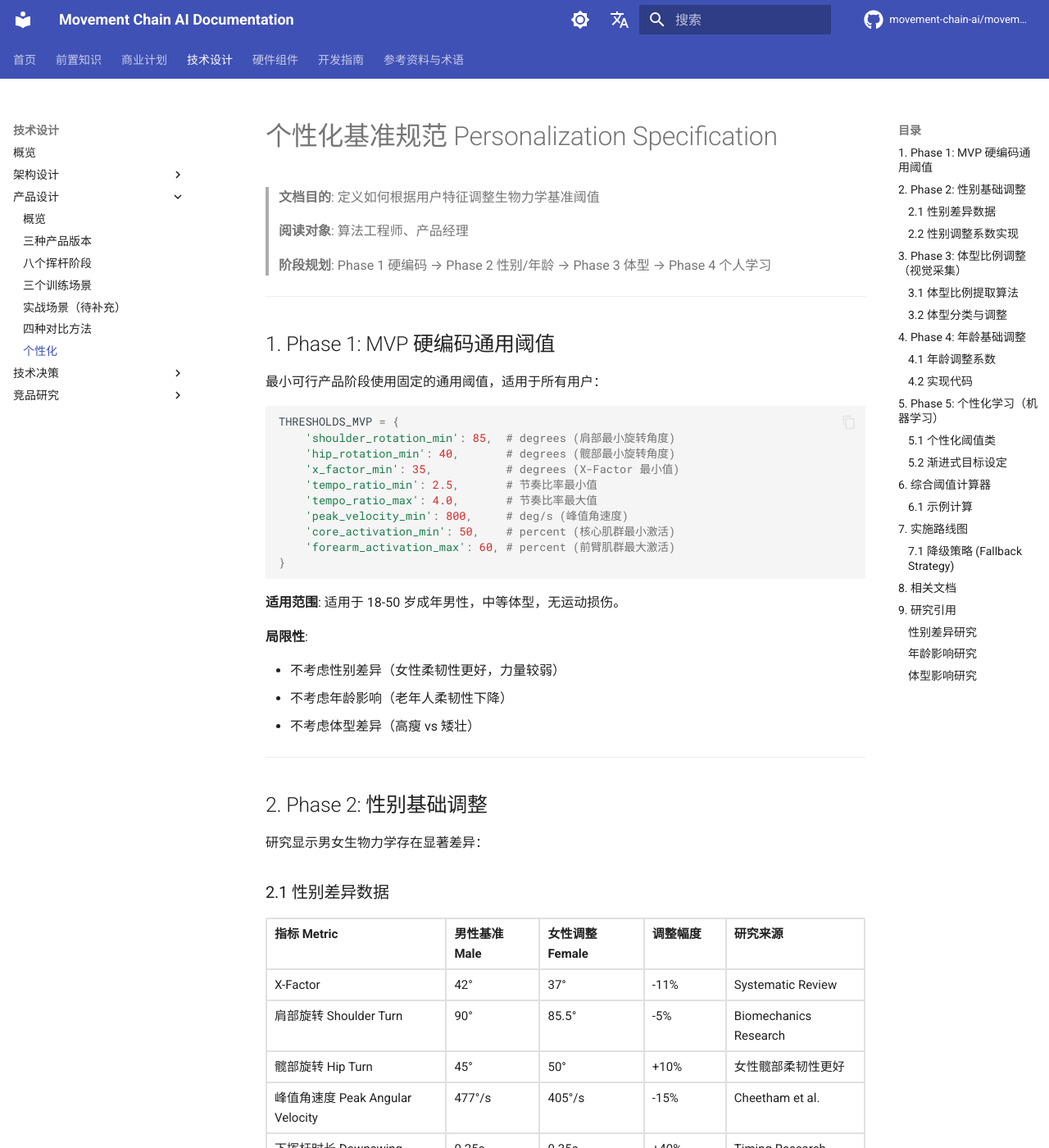
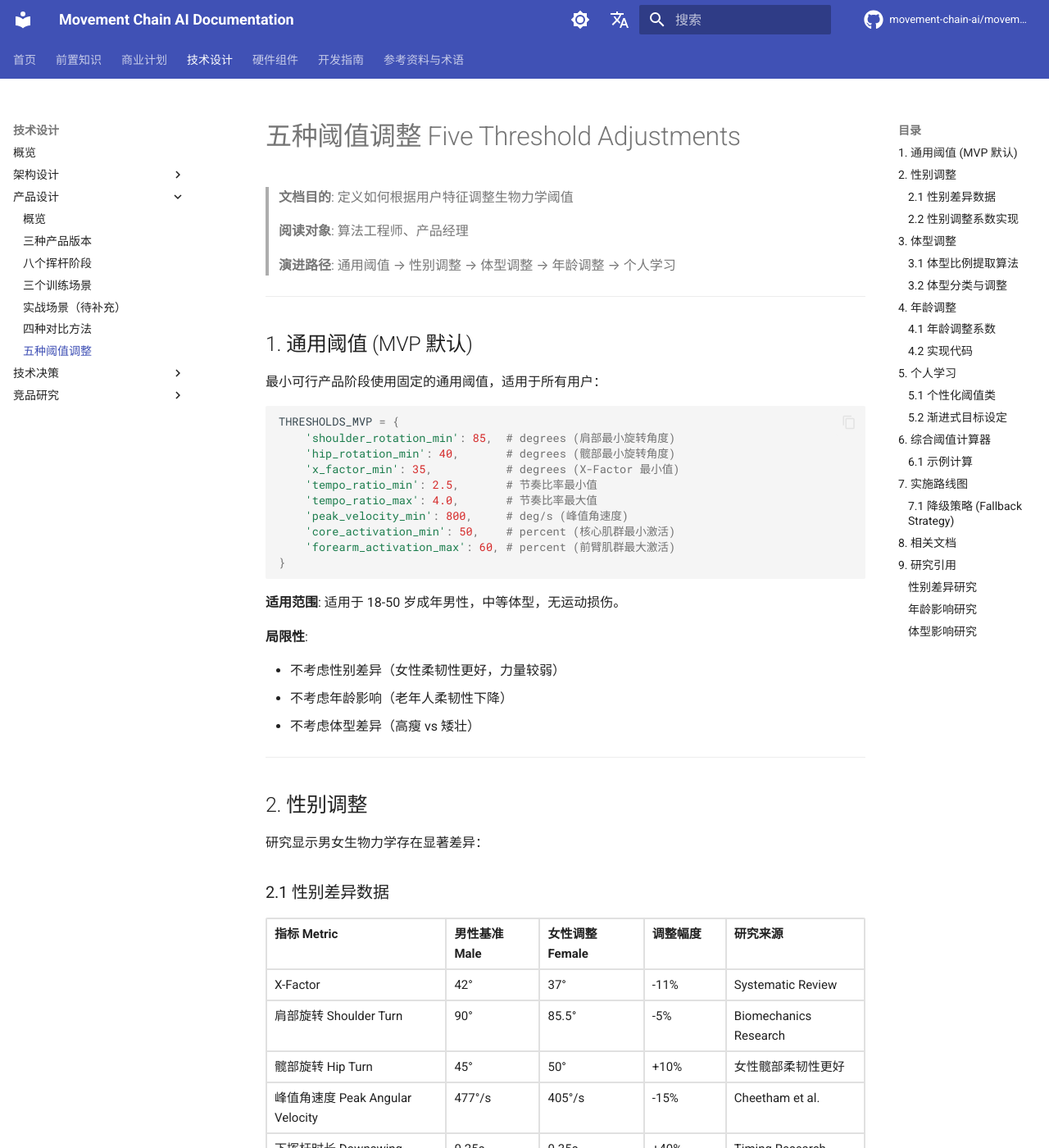
Before and after one commit to movement-chain-ai/movement-chain-docs, an MkDocs documentation site: the page built from docs/zh/design/specs/five-threshold-adjustments.md, in a window 1280 px wide and 1400 px high. Shown: the whole window at 82% size. Built offline with MkDocs 1.6.1 and Material for MkDocs 9.7.7, drawn with Linux system fonts in a browser that asks for light colours; comment, search, counter and statistics services are not loaded; the version menu is left out; some of the changed text lies outside the part shown.

Commit message:
docs: 重命名 personalization.md 为 five-threshold-adjustments.md
- 文件名: personalization.md → five-threshold-adjustments.md
- 标题: 个性化基准规范 → 五种阈值调整
- 移除所有 Phase 引用，使用 MVP/Post-MVP 替代
- 更新所有交叉引用

🤖 Generated with [Claude Code](https://claude.com/claude-code)

Co-Authored-By: Claude Opus 4.5 <noreply@anthropic.com>

```diff
--- a/docs/zh/design/specs/personalization.md
+++ b/docs/zh/design/specs/five-threshold-adjustments.md
@@ -1,14 +1,14 @@
-# 个性化基准规范 Personalization Specification
+# 五种阈值调整 Five Threshold Adjustments
 
-> **文档目的**: 定义如何根据用户特征调整生物力学基准阈值
+> **文档目的**: 定义如何根据用户特征调整生物力学阈值
 >
 > **阅读对象**: 算法工程师、产品经理
 >
-> **阶段规划**: Phase 1 硬编码 → Phase 2 性别/年龄 → Phase 3 体型 → Phase 4 个人学习
+> **演进路径**: 通用阈值 → 性别调整 → 体型调整 → 年龄调整 → 个人学习
 
 ---
 
-## 1. Phase 1: MVP 硬编码通用阈值
+## 1. 通用阈值 (MVP 默认)
 
 最小可行产品阶段使用固定的通用阈值，适用于所有用户：
 
@@ -35,7 +35,7 @@ THRESHOLDS_MVP = {
 
 ---
 
-## 2. Phase 2: 性别基础调整
+## 2. 性别调整
 
 研究显示男女生物力学存在显著差异：
 
@@ -73,7 +73,7 @@ GENDER_ADJUSTMENTS = {
 
 ---
 
-## 3. Phase 3: 体型比例调整（视觉采集）
+## 3. 体型调整
 
 利用 Vision (MediaPipe) 从站姿中提取体型比例，用于调整阈值。
 
@@ -135,7 +135,7 @@ BODY_TYPE_ADJUSTMENTS = {
 
 ---
 
-## 4. Phase 4: 年龄基础调整
+## 4. 年龄调整
 
 随着年龄增长，柔韧性和爆发力会下降：
 
@@ -167,7 +167,7 @@ def get_age_adjustment(age: int) -> dict:
 
 ---
 
-## 5. Phase 5: 个性化学习（机器学习）
+## 5. 个人学习
 
 在收集足够用户数据后，学习用户的个人基线和改进轨迹。
 
@@ -275,13 +275,13 @@ peak_velocity_min = 800 * 0.85 * 1.05 * 0.85 = 606 deg/s
 
 ## 7. 实施路线图
 
-| 阶段 Phase | 内容 Content | 数据要求 Data Requirement | 时间线 Timeline |
-|-----------|-------------|-------------------------|----------------|
+| 层级 | 内容 | 数据要求 | 实施时机 |
+|-----|------|---------|---------|
 | 1 | 通用硬编码阈值 | 无 | MVP |
-| 2 | 性别选择 | 用户输入 | Phase 2 |
-| 3 | 体型比例采集 | 摄像头校准姿态 | Phase 2-3 |
-| 4 | 年龄基础调整 | 用户输入 | Phase 2 |
-| 5 | 个性化学习 | 10+ 次有效挥杆 | Phase 3+ |
+| 2 | 性别调整 | 用户输入 | Post-MVP |
+| 3 | 体型调整 | 摄像头校准姿态 | Post-MVP |
+| 4 | 年龄调整 | 用户输入 | Post-MVP |
+| 5 | 个人学习 | 10+ 次有效挥杆 | Post-MVP |
 
 ### 7.1 降级策略 (Fallback Strategy)
 
@@ -313,7 +313,7 @@ def get_thresholds(user_profile):
 - [ML 基础入门](../../prerequisites/ml-basics.md) - 机器学习基础概念
 - [移动开发](../../development/mobile/development.md) - Swift iOS 开发与测试指南
 
-**待创建文档**（Phase 2 后补充）:
+**待创建文档**（Post-MVP 补充）:
 
 - `biomechanics-benchmarks.md` - 详细的生物力学基准数据库
 - `sensor-data-processing.md` - 传感器数据到生物力学指标的映射
--- a/mkdocs.yml
+++ b/mkdocs.yml
@@ -163,7 +163,7 @@ nav:
           - 三个训练场景: design/specs/three-training-scenarios.md
           - 实战场景（待补充）: design/specs/real-play-scenarios.md
           - 四种对比方法: design/specs/four-comparison-methods.md
-          - 个性化: design/specs/personalization.md
+          - 五种阈值调整: design/specs/five-threshold-adjustments.md
       - 技术决策:
           - 概览: design/decisions/index.md
           - ADR-0001 多仓库结构: design/decisions/0001-multi-repo-structure.md
```
Also changed, not shown: docs/zh/design/architecture/mvp-plan.md (+1 -1 lines), docs/zh/design/architecture/system-design.md (+1 -1 lines), docs/zh/design/index.md (+1 -1 lines), docs/zh/design/specs/index.md (+9 -8 lines).
